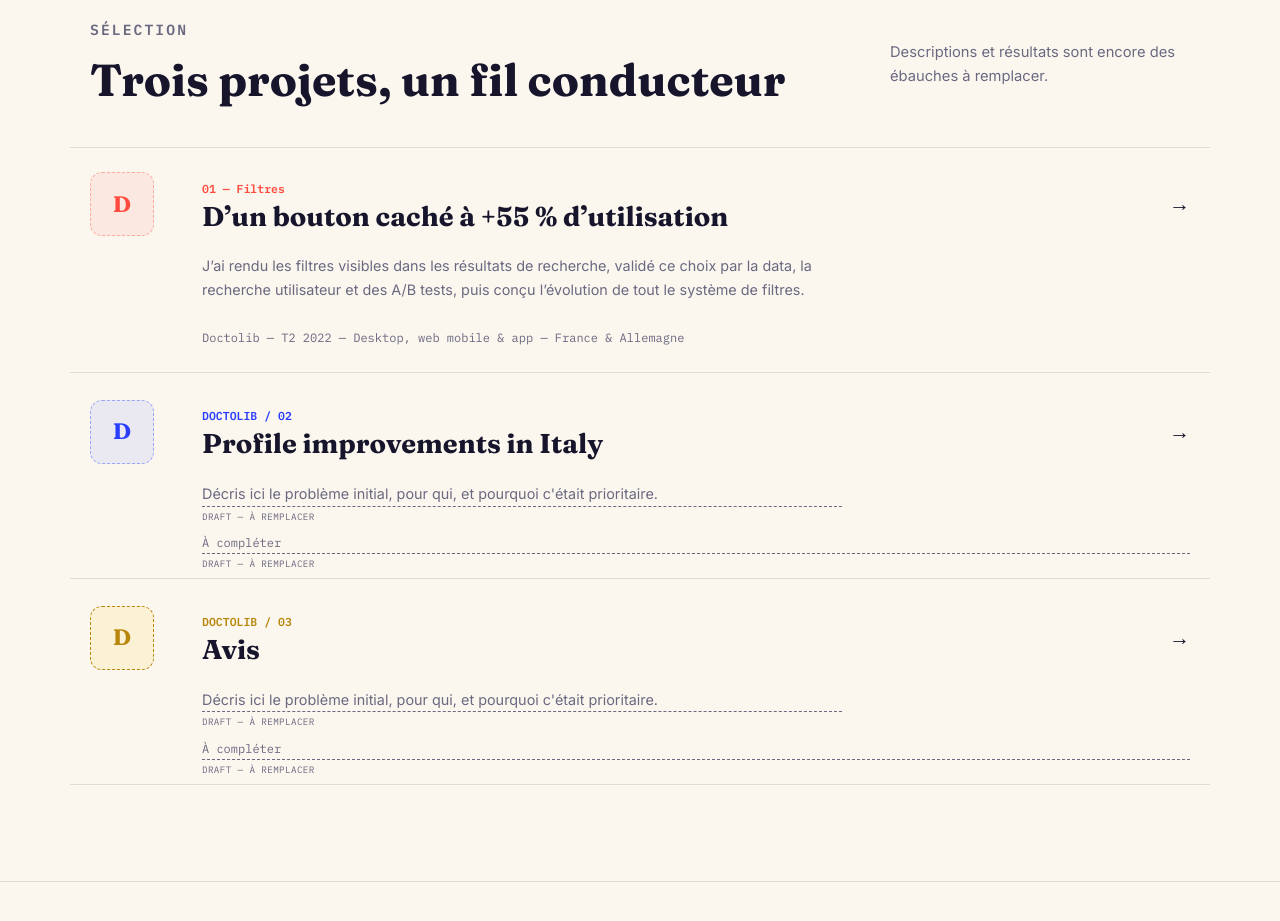
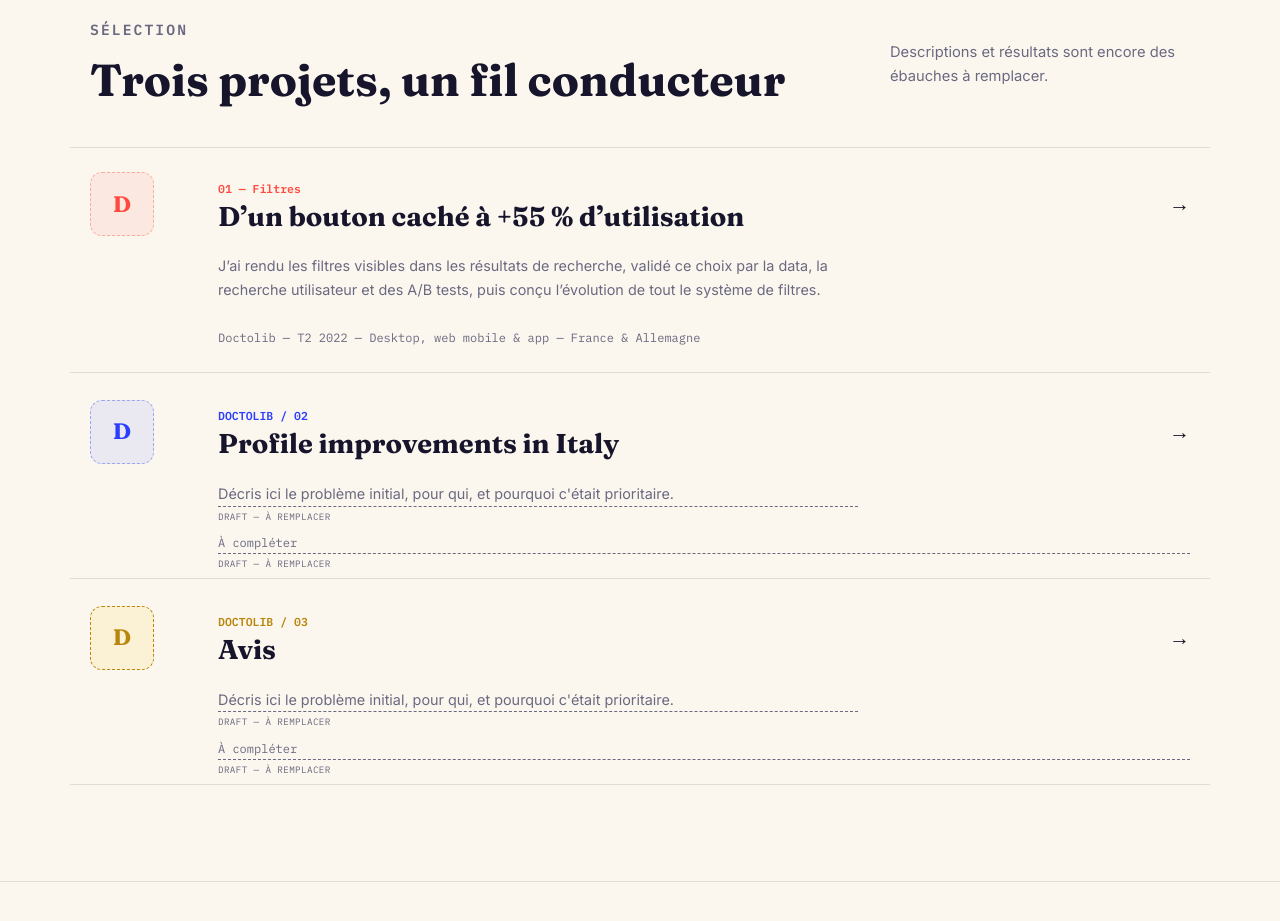
Before and after one commit to emilietissot2601-boop/portfolio, a plain HTML site: page fr/index.html in a window 1280 px wide. Shown: the part 818-1739 px from the top of the page. Drawn offline with Linux system fonts and the light colour scheme.

Commit message:
Accueil : espacement vignette/contenu élargi
Co-Authored-By: Claude Opus 5.5 <noreply@anthropic.com>
Claude-Session: https://claude.ai/code/session_01BvnjXVJq2tfUDo23mebhbu

```diff
--- a/fr/index.html
+++ b/fr/index.html
@@ -173,7 +173,7 @@
     display:grid;
     grid-template-columns: 72px 1fr 26px;
     align-items:center;
-    gap:22px 40px;
+    gap:22px 56px;
     padding:24px 20px;
     margin:0 -20px;
     border-top:3px solid transparent;
@@ -208,7 +208,7 @@
   .row[data-c="butter"] .code{color:#B8860B;}
   .row h3{font-size:clamp(1.3rem, 2.2vw, 1.7rem); font-weight:600;}
   .row .tags{
-    grid-column:1 / -1; margin-left:112px; margin-top:-10px;
+    grid-column:1 / -1; margin-left:128px; margin-top:-10px;
     font-family:'IBM Plex Mono', monospace;
     font-size:0.75rem;
     color:var(--ink-soft);
@@ -233,10 +233,10 @@
     grid-column:1 / -1;
     font-size:0.9rem; color:var(--ink-soft);
     max-width:640px; margin-top:-4px;
-    margin-left:112px;
+    margin-left:128px;
   }
   @media (max-width:760px){
-    .row{grid-template-columns:52px 1fr 22px; gap:14px 20px;}
+    .row{grid-template-columns:52px 1fr 22px; gap:14px 26px;}
     .row .tags{margin-left:0;}
     .row-desc{margin-left:0;}
   }
```
Also changed, not shown: index.html (+4 -4 lines).
